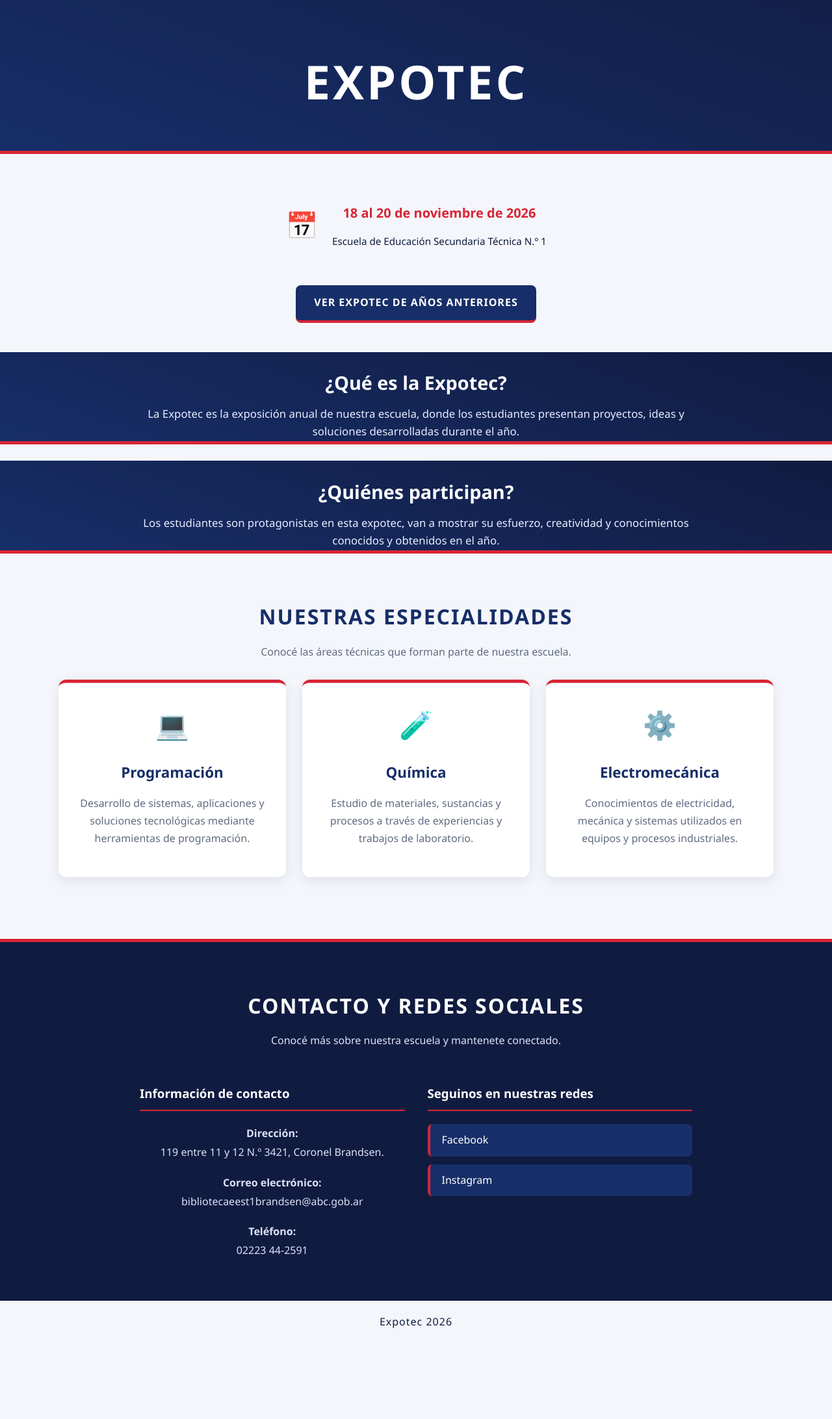
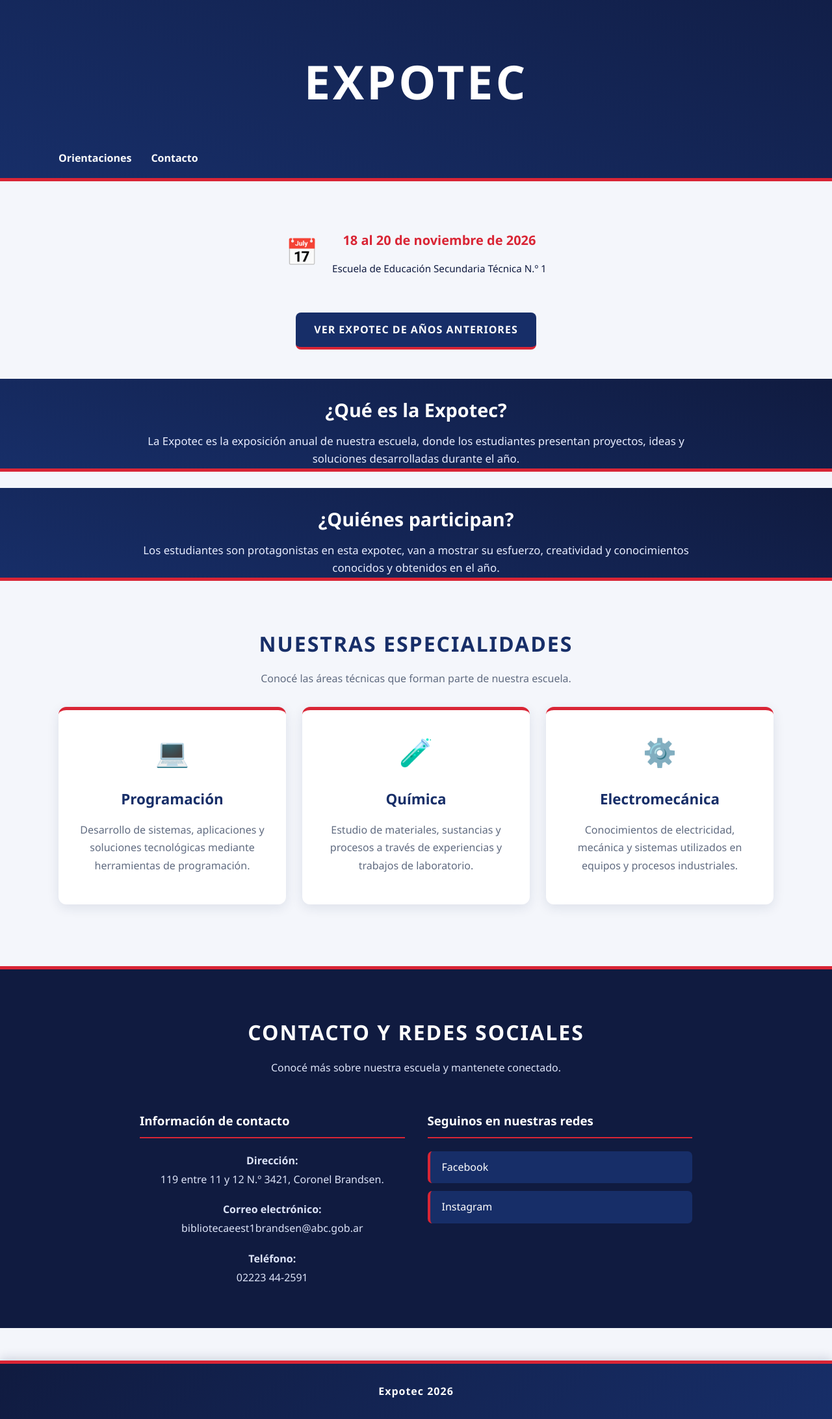
Before and after one commit to TiaraDiaz11/Pagina-web-Expotec, a plain HTML site: page html/index.html in a window 1280 px wide. Shown: the part 190-2374 px from the top of the page at 65% size. Before the commit the page ends 2258 px from the top, so only its background shows below. Drawn offline with Linux system fonts and the light colour scheme.

Commit message:
corrigiendo cosas

```diff
--- a/css/style.css
+++ b/css/style.css
@@ -575,7 +575,6 @@ p {
     }
 }
 
-
 .contenedor-galeria img {
     width: 100%;
     height: 350px;
@@ -684,3 +683,27 @@ p {
         grid-template-columns: 1fr;
     }
 }
+
+footer {
+    background: linear-gradient(135deg, #101b40, #172e68);
+    color: white;
+    text-align: center;
+    padding: 30px 20px;
+    margin-top: 50px;
+    border-top: 5px solid #d92535;
+    font-size: 16px;
+    font-weight: bold;
+    box-shadow: 0 -4px 15px rgba(16, 27, 64, 0.15);
+}
+
+nav ul {
+    display: flex;
+    list-style: none;
+    gap: 30px;
+}
+
+nav ul li a {
+    text-decoration: none;
+    color: white;
+    font-weight: bold;
+}
--- a/html/index.html
+++ b/html/index.html
@@ -11,6 +11,14 @@
     <div class="box-Background">
         <img class="logo" src="../imagenes/logo-Photoroom.png" alt="Logo de la escuela">
         <h1 class="titulo">Expotec</h1>
+
+        <nav>
+            <ul>
+                <li><a href="#orientaciones">Orientaciones</a></li>
+                <li><a href="#contacto">Contacto</a></li>
+            </ul>
+        </nav>
+
     </div>
 
     <div class="fecha-expotec">
@@ -43,7 +51,7 @@
         </h3>
     </div>
 
-    <section class="especialidades">
+    <section class="especialidades" id="orientaciones">
     <h2>NUESTRAS ESPECIALIDADES</h2>
     <p class="descripcion-especialidades">
         Conocé las áreas técnicas que forman parte de nuestra escuela.
@@ -81,7 +89,7 @@
     </div>
 </section>
 
-<section class="contacto">
+<section class="contacto" id="contacto">
     <h2>CONTACTO Y REDES SOCIALES</h2>
     <p class="subtitulo-contacto">Conocé más sobre nuestra escuela y mantenete conectado.</p>
 
```
Also changed, not shown: html/historial.html (+4 -0 lines).
